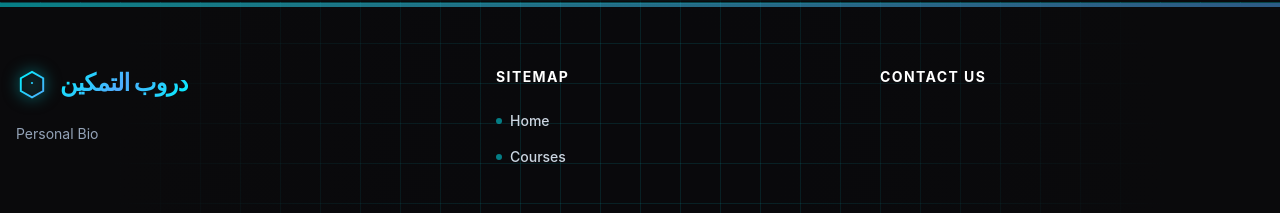
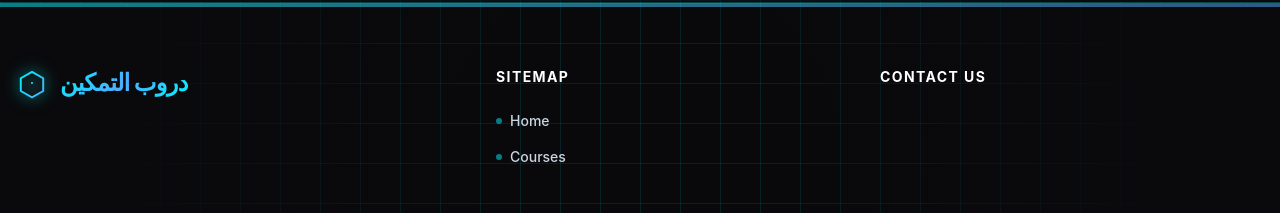
Before and after one commit to developyourself87-dev/d, a React app in the folder frontend/: page / in a window 1280 px wide. Shown: the part 3215-3428 px from the top of the page. Built offline with nearby package versions, Linux system fonts and the light colour scheme; no server answers; the database is empty; the HTML template or start-up script is replaced by a standard one.

Commit message:
Fix bio rendering in footer and remove bad fallback

```diff
--- a/frontend/src/components/Layout.jsx
+++ b/frontend/src/components/Layout.jsx
@@ -35,7 +35,7 @@ const Layout = () => {
     async function fetchData() {
       const [{ data: settingsData }, { data: trainerData }] = await Promise.all([
         supabase.from('site_settings').select('*').single(),
-        supabase.from('trainer_profile').select('image_url').single()
+        supabase.from('trainer_profile').select('*').single()
       ]);
       if (settingsData) setSiteSettings(settingsData);
       if (trainerData) setTrainer(trainerData);
@@ -213,7 +213,7 @@ const Layout = () => {
                 <h3 className="text-2xl font-black gradient-text tracking-tight">{getTranslated(siteSettings, 'site_title') || 'دروب التمكين'}</h3>
               </div>
               <p className="text-sm text-text-subtle leading-relaxed mb-6 max-w-sm whitespace-pre-wrap">
-                {getTranslated(trainer, 'bio') || t('aboutTrainer')}
+                {getTranslated(trainer, 'bio')}
               </p>
               <div className="flex gap-4">
                 {siteSettings?.facebook_url && <a href={siteSettings.facebook_url} target="_blank" rel="noreferrer" className="w-10 h-10 rounded-xl bg-dark-surface border border-dark-border flex items-center justify-center text-text-subtle hover:text-primary hover:border-primary/50 transition-all shadow-sm"><FacebookIcon size={18} /></a>}
```
